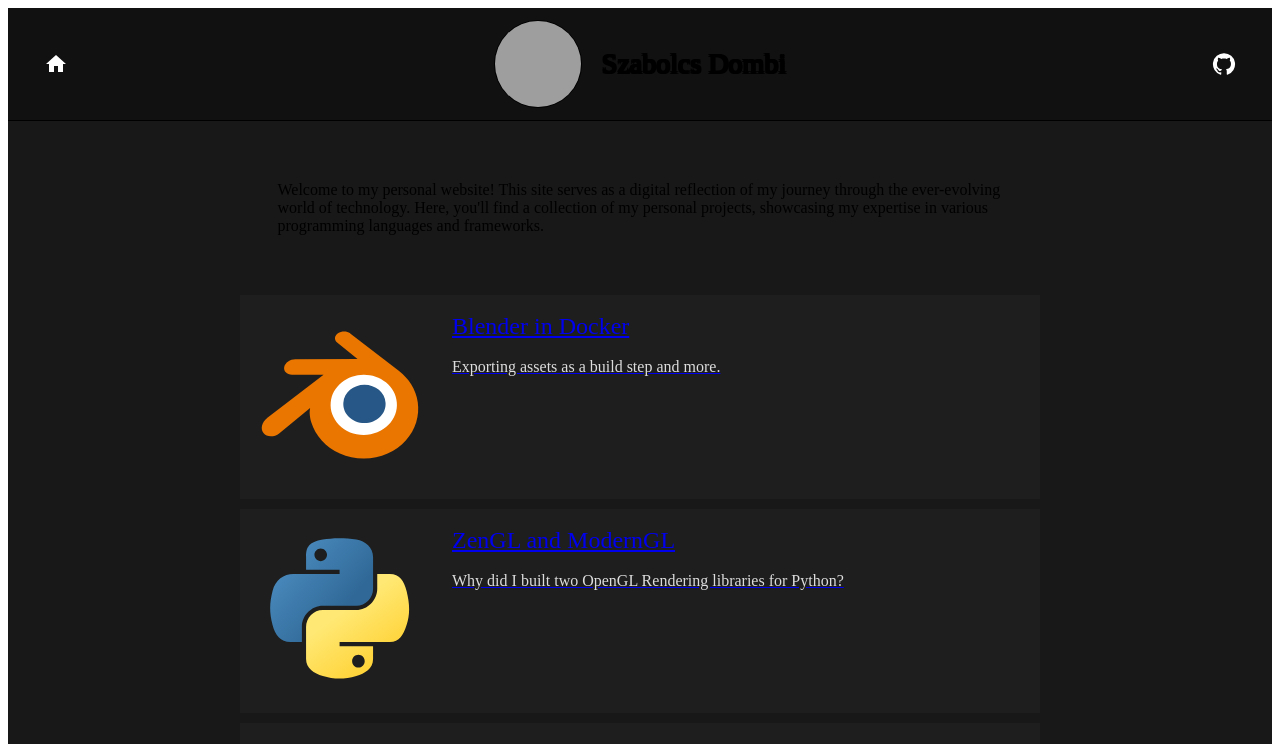
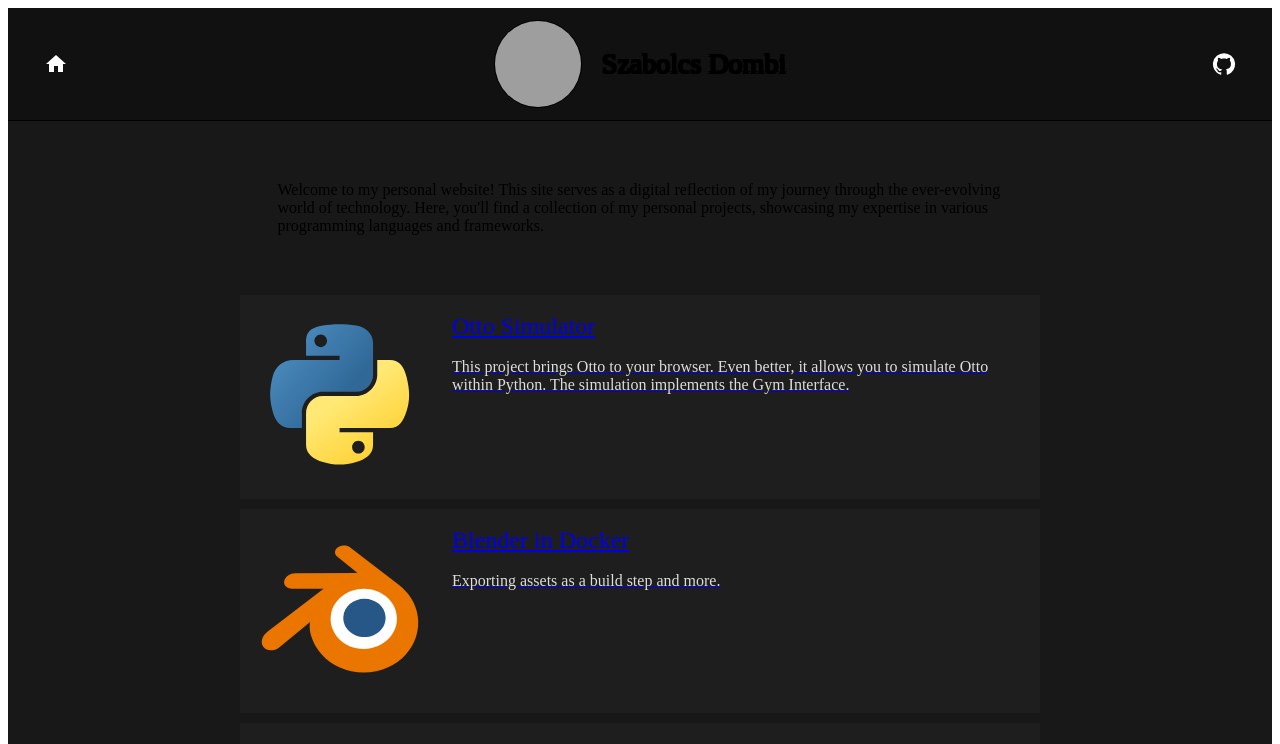
Before and after one commit to szabolcsdombi/szabolcsdombi.github.io, a React app: page / in a window 1280 px wide. Shown: the top 744 px of the page. Built offline with nearby package versions, Linux system fonts and the light colour scheme; grey boxes are pictures that could not be loaded; the HTML template or start-up script is replaced by a standard one.

Commit message:
add otto simulator post

```diff
--- a/src/home.tsx
+++ b/src/home.tsx
@@ -82,6 +82,12 @@ export const Home = () => {
           margin: 'auto',
         }}
       >
+        <Post
+          href="https://szabolcsdombi.com/otto-simulator/"
+          thumbnail={<PythonThumbnail size={200} />}
+          title="Otto Simulator"
+          description="This project brings Otto to your browser. Even better, it allows you to simulate Otto within Python. The simulation implements the Gym Interface."
+        />
         <Post
           href="https://github.com/szabolcsdombi/blender-docker-cli"
           thumbnail={<BlenderThumbnail size={200} />}
```
